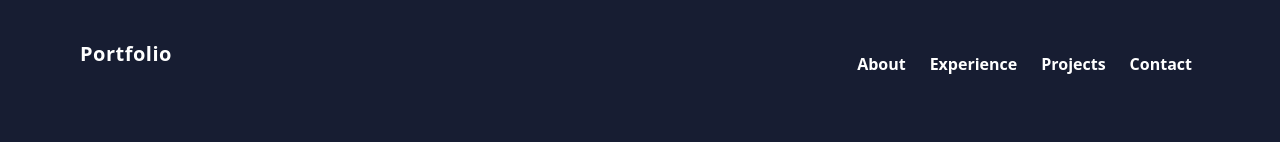
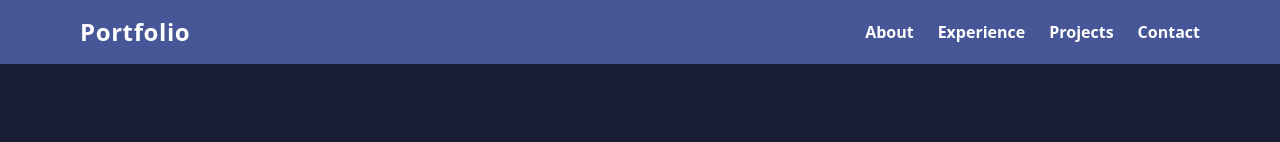
Before and after one commit to AbhisekXD/PortFolio, a React (Vite) app: page / in a window 1280 px wide. Shown: the top 142 px of the page. Built offline with nearby package versions, Linux system fonts and the light colour scheme.

Commit message:
hamburger menu

```diff
--- a/src/Components/Navbar/Navbar.jsx
+++ b/src/Components/Navbar/Navbar.jsx
@@ -1,19 +1,36 @@
-import React from 'react'
+import React, { useState } from "react";
+import { FaBars, FaTimes } from "react-icons/fa";
 
 const Navbar = () => {
+  const [isOpen, setIsOpen] = useState(false);
+
+  const toggleMenu = () => setIsOpen(!isOpen);
+
   return (
-   <nav className='flex flex-wrap justify-between md:items-center text-white px-10 pt-6 md:px-20'>
-<span className='text-xl font-bold tracking-wide'>Portfolio</span>
-  <ul className='mx-24 py-2 mt-4 font-semibold md:mt-5 bg-black px-2 rounded-xl bg-opacity-30 md:border-none
-  text-center md:bg-transparent md:static md:mx-0 md:flex md:gap-6'>
-    <li>About</li>
-    <li>Experience</li>
-    <li>Projects</li>
-    <li>Contact</li>
-  </ul>
+    <nav className="flex flex-wrap items-center justify-between bg-[#465697] text-white px-6 md:px-20 py-4">
+      {/* Logo */}
+      <span className="text-2xl font-bold tracking-wide">Portfolio</span>
 
-   </nav>
-  )
-}
+      {/* Hamburger Icon */}
+      <div className="md:hidden">
+        <button onClick={toggleMenu}>
+          {isOpen ? <FaTimes size={24} /> : <FaBars size={24} />}
+        </button>
+      </div>
+
+      {/* Navigation Links */}
+      <ul
+        className={`w-full md:w-auto md:flex md:items-center md:gap-6 font-semibold text-center transition-all duration-300 ease-in-out ${
+          isOpen ? "block" : "hidden"
+        } md:block mt-4 md:mt-0 bg-black md:bg-transparent bg-opacity-30 md:bg-opacity-0 p-4 md:p-0 rounded-xl md:rounded-none`}
+      >
+        <li className="py-1 hover:underline cursor-pointer">About</li>
+        <li className="py-1 hover:underline cursor-pointer">Experience</li>
+        <li className="py-1 hover:underline cursor-pointer">Projects</li>
+        <li className="py-1 hover:underline cursor-pointer">Contact</li>
+      </ul>
+    </nav>
+  );
+};
 
 export default Navbar;
```
